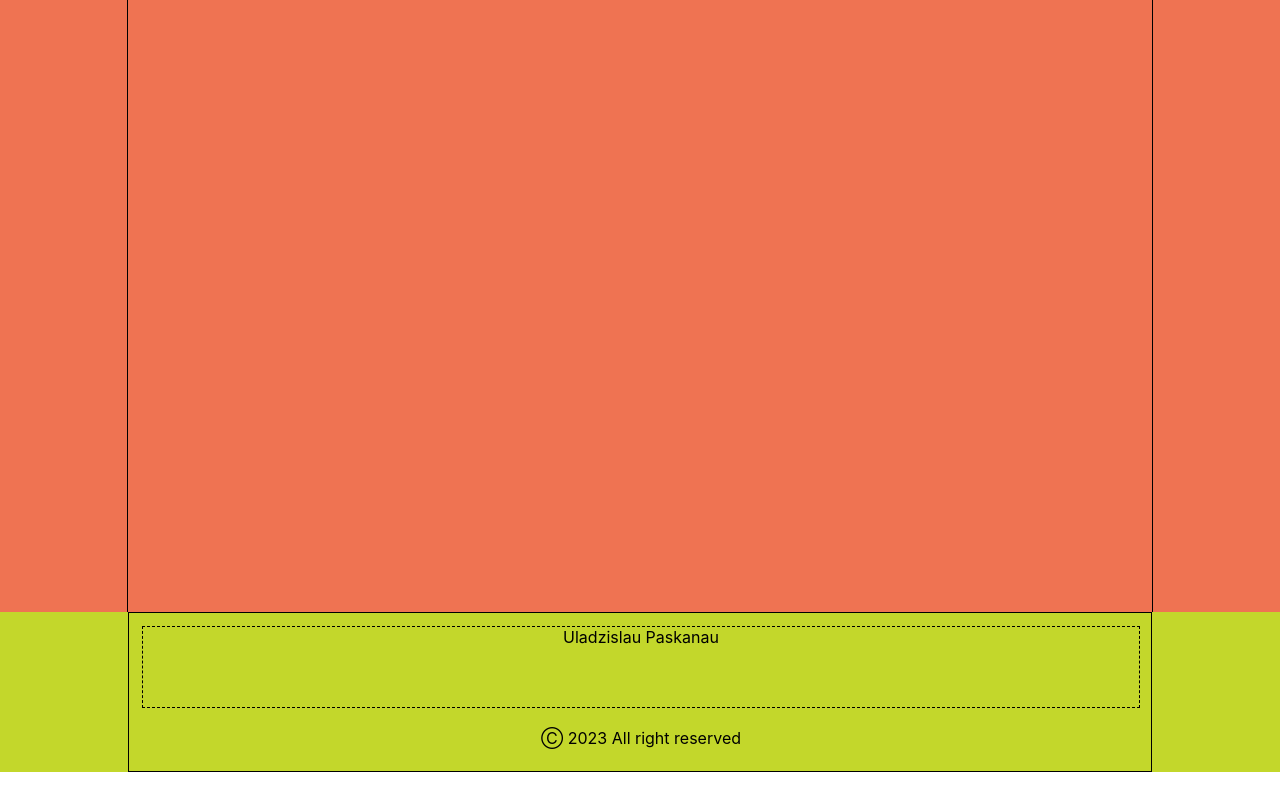
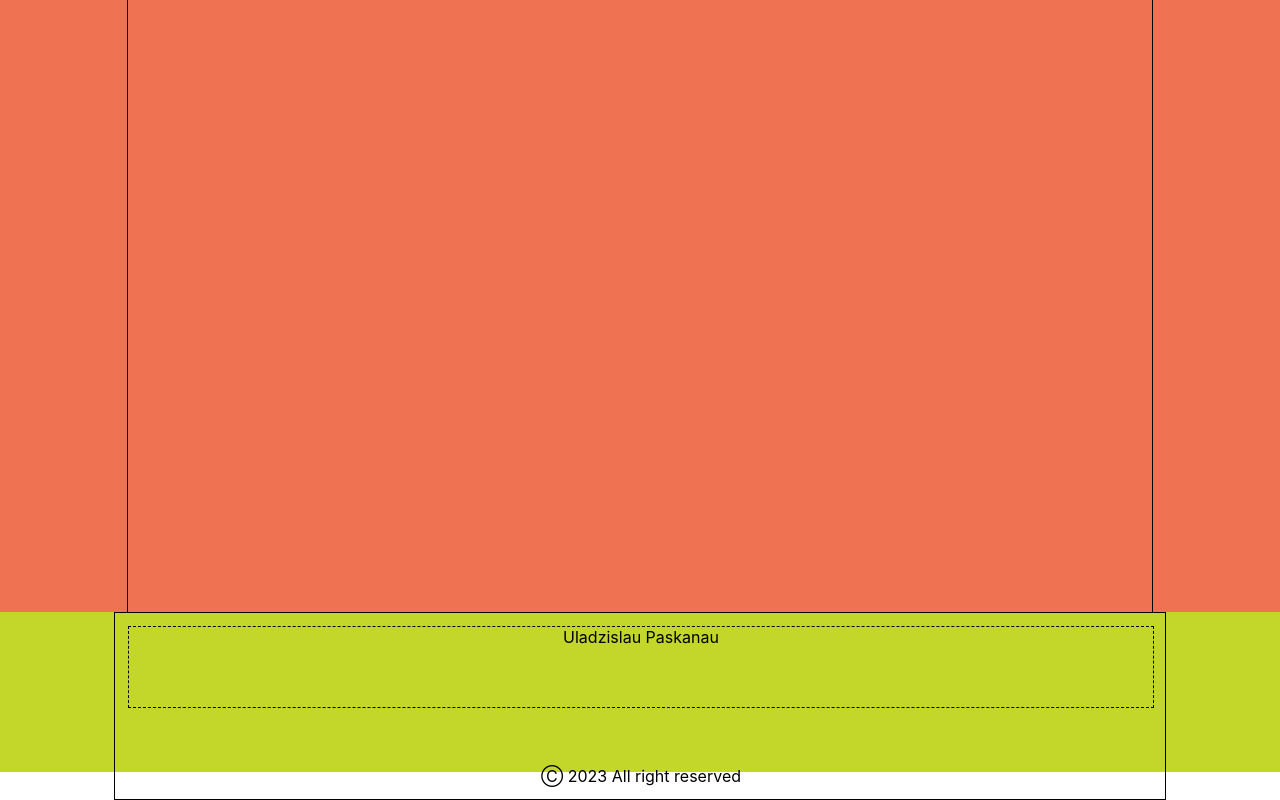
Before and after one commit to Paskinho/my_portfolio, a React (Create React App) app: page / in a window 1280 px wide. Shown: the part 1868-2668 px from the top of the page. Before the commit the page ends 2640 px from the top, so only its background shows below. Built offline with nearby package versions, Linux system fonts and the light colour scheme.

Commit message:
trying changes css in Footer.module.css

```diff
--- a/src/components/footer/Footer.module.css
+++ b/src/components/footer/Footer.module.css
@@ -6,10 +6,8 @@
 }
 
 .footerContainer {
-    box-sizing: border-box;
     display: flex;
     flex-direction: column;
-    justify-content: space-between;
     align-items: center;
     border: 1px solid;
     padding: 1%;
@@ -27,8 +25,7 @@
 
 
 .copyRight {
+
     display: flex;
-    align-items: center;
-    margin: 1%;
-
+    justify-content: center;
 }
```
